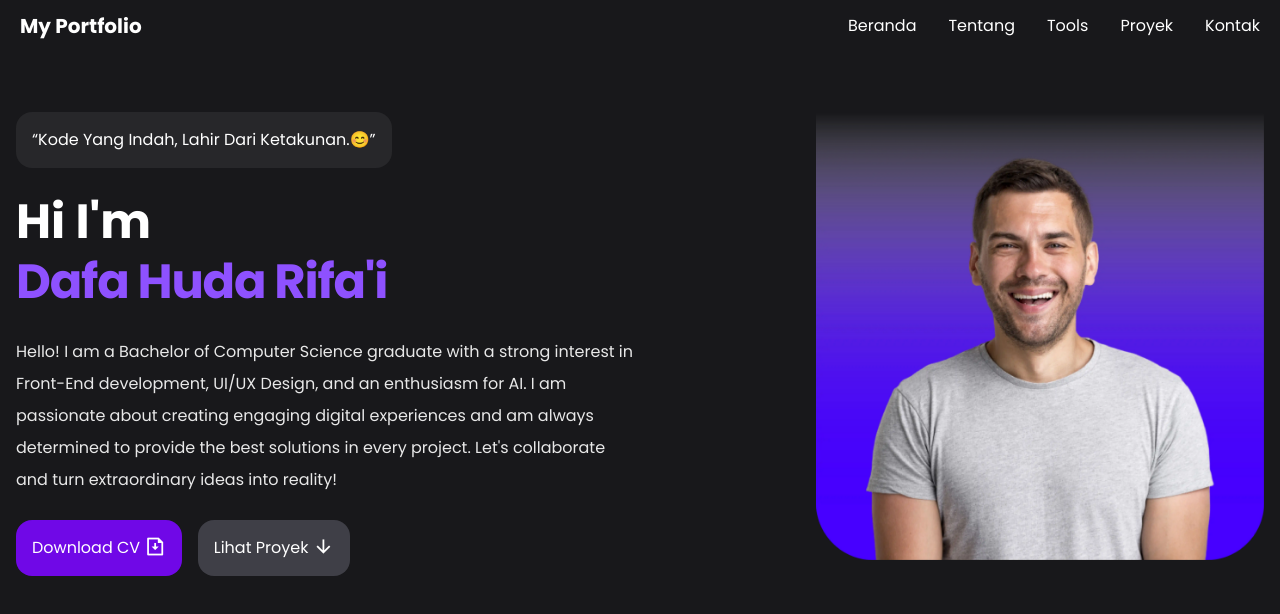
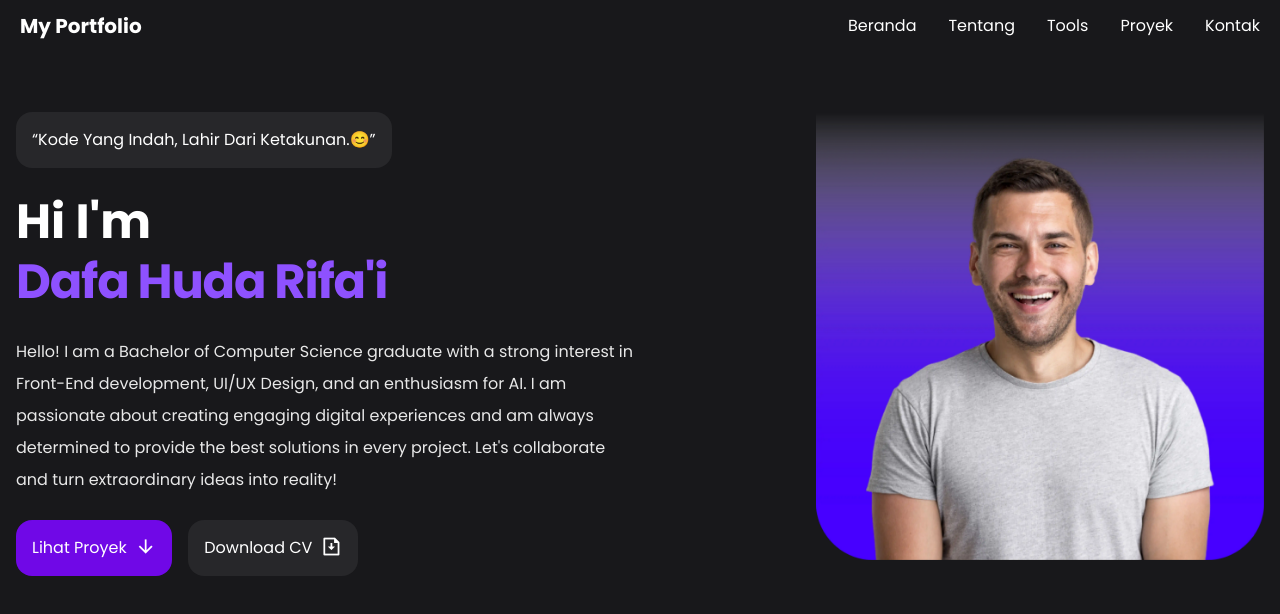
Before and after one commit to dafahuda/myportfolio, a React (Vite) app: page / in a window 1280 px wide. Shown: the top 614 px of the page. Built offline with nearby package versions, Linux system fonts and the light colour scheme.

Commit message:
New icon active and change button

```diff
--- a/src/pages/HeroSection.jsx
+++ b/src/pages/HeroSection.jsx
@@ -60,17 +60,14 @@ const HeroSection = () => {
         <p className="text-base/loose mb-6 opacity-90">{heroParagraph.text}</p>
         <div className="flex items-center sm:gap-4 gap-2">
           <a
-            href="#"
+            href="#proyek"
+            onClick={goToSection}
             className="bg-violet-700 p-4 rounded-2xl hover:bg-violet-600"
           >
-            Download CV <i className="ri-file-download-line ri-lg"></i>
+            Lihat Proyek <i className="ri-arrow-down-line ri-lg ml-1"></i>
           </a>
-          <a
-            href="#proyek"
-            className="bg-zinc-700 p-4 rounded-2xl hover:bg-zinc-600"
-            onClick={goToSection}
-          >
-            Lihat Proyek <i className="ri-arrow-down-line ri-lg"></i>
+          <a href="#" className="bg-zinc-800 p-4 rounded-2xl hover:bg-zinc-700">
+            Download CV <i className="ri-file-download-line ri-lg ml-1"></i>
           </a>
         </div>
       </div>
--- a/src/pages/ProjectsSection.jsx
+++ b/src/pages/ProjectsSection.jsx
@@ -54,26 +54,36 @@ const ProjectsSection = () => {
               setActiveTab("projects");
               setVisibleProjects(6);
             }}
-            className={`px-6 py-3 rounded-lg font-semibold transition-colors ${
+            className={`px-6 py-3 rounded-lg transition-colors flex items-center justify-center gap-2 font-medium ${
               activeTab === "projects"
                 ? "bg-violet-700 text-white"
                 : "bg-zinc-800 text-gray-300 hover:bg-zinc-700"
             }`}
           >
-            Proyek
+            {activeTab === "projects" ? (
+              <i className="ri-gallery-view ri-lg"></i>
+            ) : (
+              <i className="ri-gallery-view-2 ri-lg"></i>
+            )}
+            <span>Proyek</span>
           </button>
           <button
             onClick={() => {
               setActiveTab("certificates");
               setVisibleProjects(6);
             }}
-            className={`px-6 py-3 rounded-lg font-semibold transition-colors ${
+            className={`px-6 py-3 rounded-lg transition-colors flex items-center justify-center gap-2 font-medium ${
               activeTab === "certificates"
                 ? "bg-violet-700 text-white"
                 : "bg-zinc-800 text-gray-300 hover:bg-zinc-700"
             }`}
           >
-            Sertifikat
+            {activeTab === "certificates" ? (
+              <i className="ri-verified-badge-fill ri-lg"></i>
+            ) : (
+              <i className="ri-verified-badge-line ri-lg"></i>
+            )}
+            <span>Sertifikat</span>
           </button>
         </div>
 
```
